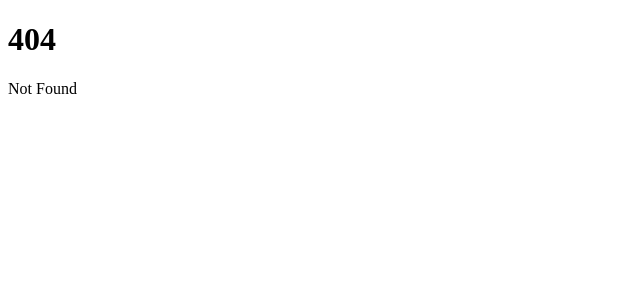
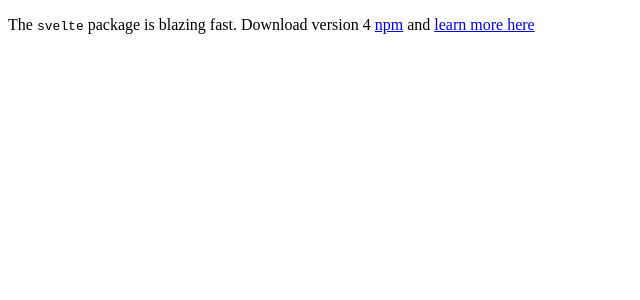
Before and after one commit to socool/svelte-demo, a SvelteKit app: page /part1 in a window 1280 px wide. Before the commit this address had no page. Shown: the top 300 px of the page, without its empty margins (0-640 px from the left). Built offline with nearby package versions, Linux system fonts and the light colour scheme.

Commit message:
Spread props

```diff
--- a/src/routes/+page.svelte
+++ b/src/routes/+page.svelte
@@ -44,6 +44,12 @@
 <p>{name.toUpperCase()}</p>
 <img src={gif} alt="simpson dance">
 
+<h2>Menu</h2>
+<nav>
+    <a href="/">Home</a>
+    <a href="/part1">Part 1</a>
+</nav>
+
 <h2>Component</h2>
 <Nested/>
 
--- /dev/null
+++ b/src/routes/part1/+page.svelte
@@ -0,0 +1,17 @@
+<script>
+    import Page from "../+page.svelte";
+import PackageInfo from "./PackageInfo.svelte";
+
+    const pkg = {
+        name: 'svelte',
+        speed: 'blazing',
+        version: 4,
+        website: 'https://svelte.dev'
+    };
+</script>
+<PackageInfo
+    name={pkg.name}
+    speed={pkg.speed}
+    version={pkg.version}
+    website={pkg.website}
+    />
--- /dev/null
+++ b/src/routes/part1/PackageInfo.svelte
@@ -0,0 +1,12 @@
+<script>
+    export let name;
+    export let version;
+    export let speed;
+    export let website;
+    $: href = `https://www.npmjs.com/package/${name}`;
+</script>
+
+<p>
+    The <code>{name}</code> package is {speed} fast. Download version {version}
+    <a {href}>npm</a> and <a href={website}>learn more here</a>
+</p>
```
